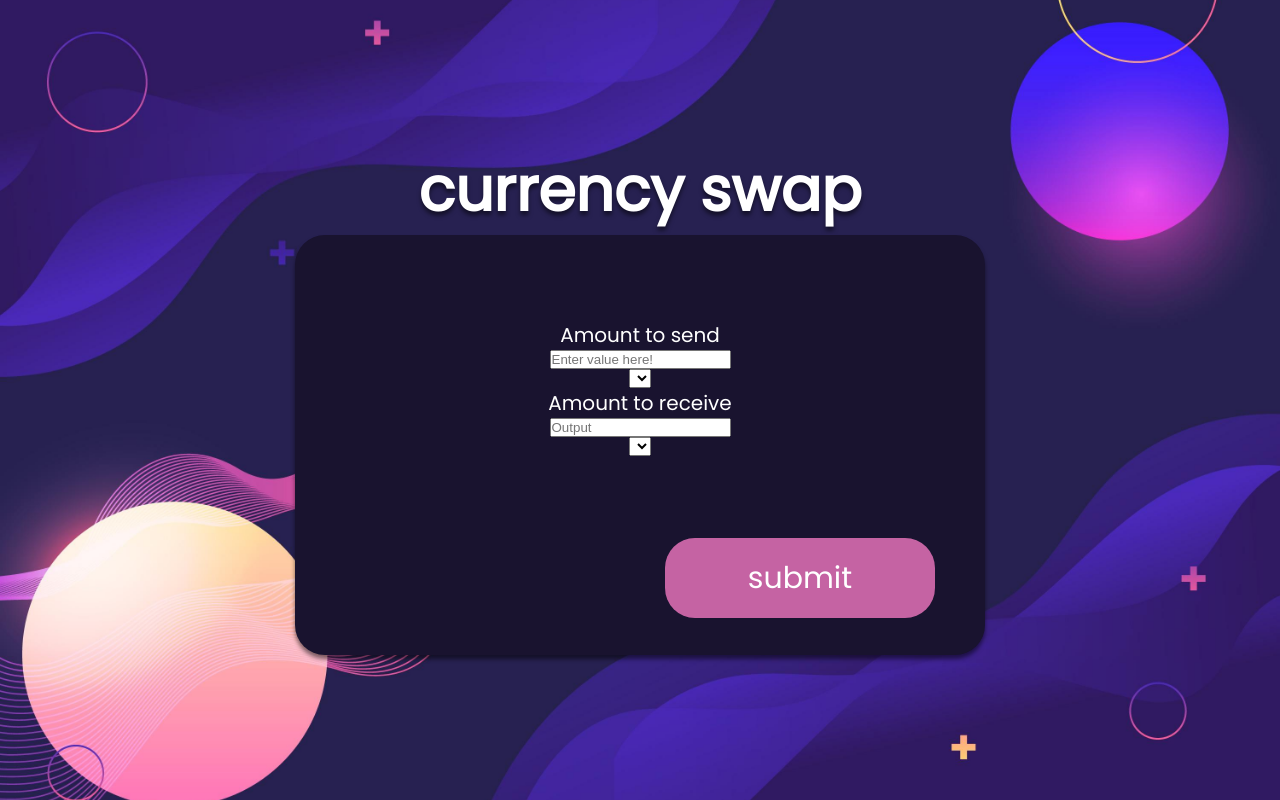
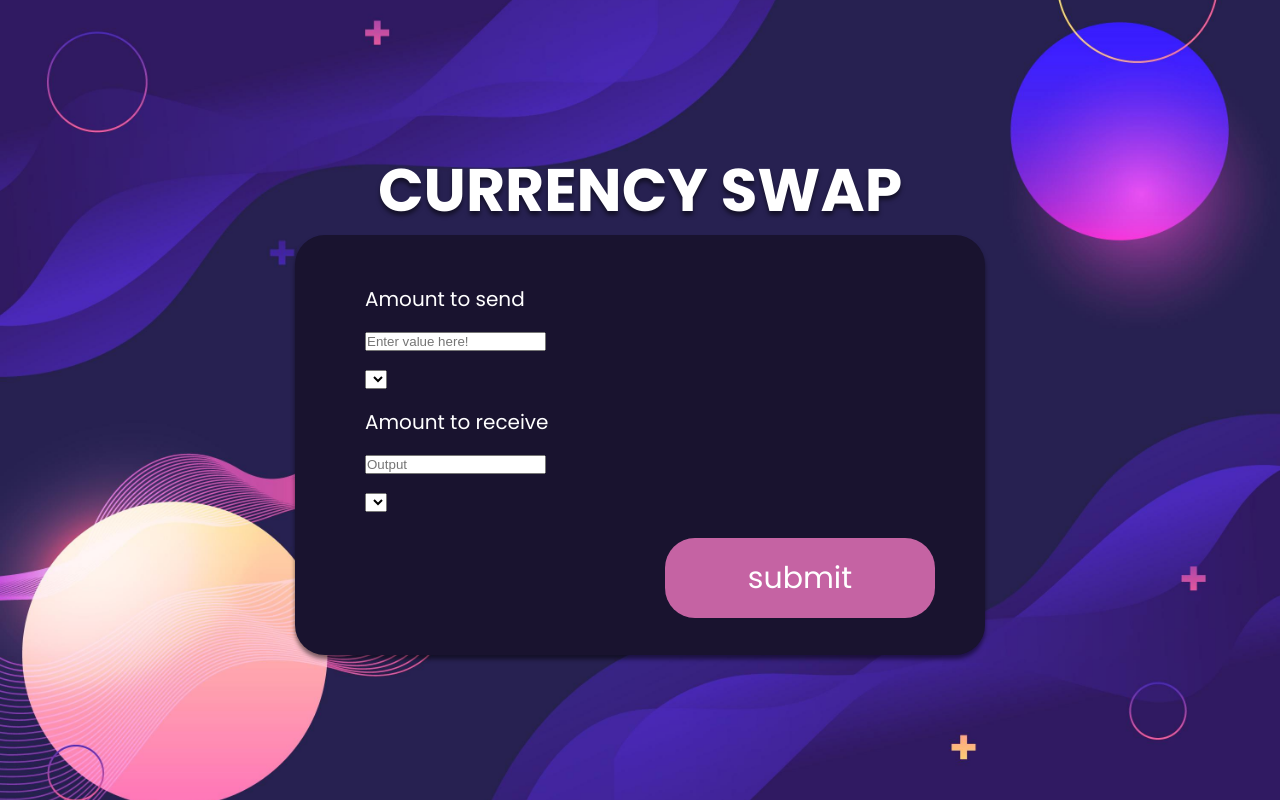
Before and after one commit to hoxinzhen/code_challenge, a plain HTML site: page src/problem2/index.html in a window 1280 px wide. Drawn offline with Linux system fonts and the light colour scheme; no server answers.

Commit message:
format and small js changes

```diff
--- a/src/problem2/index.html
+++ b/src/problem2/index.html
@@ -13,7 +13,7 @@
 
 <body>
 <div class = "total">
-<h1>currency swap</h1>
+<h1>CURRENCY SWAP</h1>
 <div class="container">
 
 <form onsubmit="return !1">
--- a/src/problem2/script.js
+++ b/src/problem2/script.js
@@ -1,3 +1,4 @@
+// API access
 var cors_api_url = 'https://cors-anywhere.herokuapp.com/';
   function doCORSRequest(options, printResult) {
     var x = new XMLHttpRequest();
@@ -16,8 +17,6 @@ var cors_api_url = 'https://cors-anywhere.herokuapp.com/';
 }
 
 document.addEventListener("DOMContentLoaded", () =>{
-
-    // document.querySelector('form').onsubmit = function() {
   fetch('https://cors-anywhere.herokuapp.com/https://interview.switcheo.com/prices.json')
   .then(response => response.json())
   .then(data =>{
@@ -38,10 +37,12 @@ document.addEventListener("DOMContentLoaded", () =>{
           select[1].appendChild(opt2);
       }
     });
+  })
+});
 
-      const price = data[0].price;
-      document.getElementById('output-amount').placeholder = 'NAHHHH';
-    })
-    // }
+// CHANGE PLACEHOLDER WHEN THERE IS INPUT
+document.getElementById('input-amount').addEventListener('input', (event) => {
 
+  // const price = data[0].price;
+  // document.getElementById('output-amount').placeholder = 'NAHHHH';
 });
--- a/src/problem2/style.css
+++ b/src/problem2/style.css
@@ -1,4 +1,4 @@
-@import url('https://fonts.googleapis.com/css2?family=Poppins&display=swap');
+@import url('https://fonts.googleapis.com/css2?family=Poppins:wght@400;700&display=swap');
 *{margin:0;padding:0;box-sizing: border-box;}
 
 body {
@@ -38,7 +38,7 @@ font-family: Poppins;
 text-shadow: 0px 4px 4px rgba(0, 0, 0, 0.50);
 font-size: 60px;
 font-style: normal;
-font-weight: 600;
+font-weight: bold;
 margin: 0%;
 }
 
@@ -57,8 +57,11 @@ form{
   height: 70%;
   display: flex;
   flex-direction: column;
-  justify-content: center;
-  align-items: center;
+  justify-content: space-around;
+  align-items: flex-start;
+  padding-left: 50px;
+  padding-right: 50px;
+  padding-top: 20px;
 }
 #segment2{
   width: 100%;
```
Also changed, not shown: package-lock.json (deleted), src/problem2/package-lock.json (deleted), 3 other files. Lines whose indentation alone changed are shown as unchanged.
